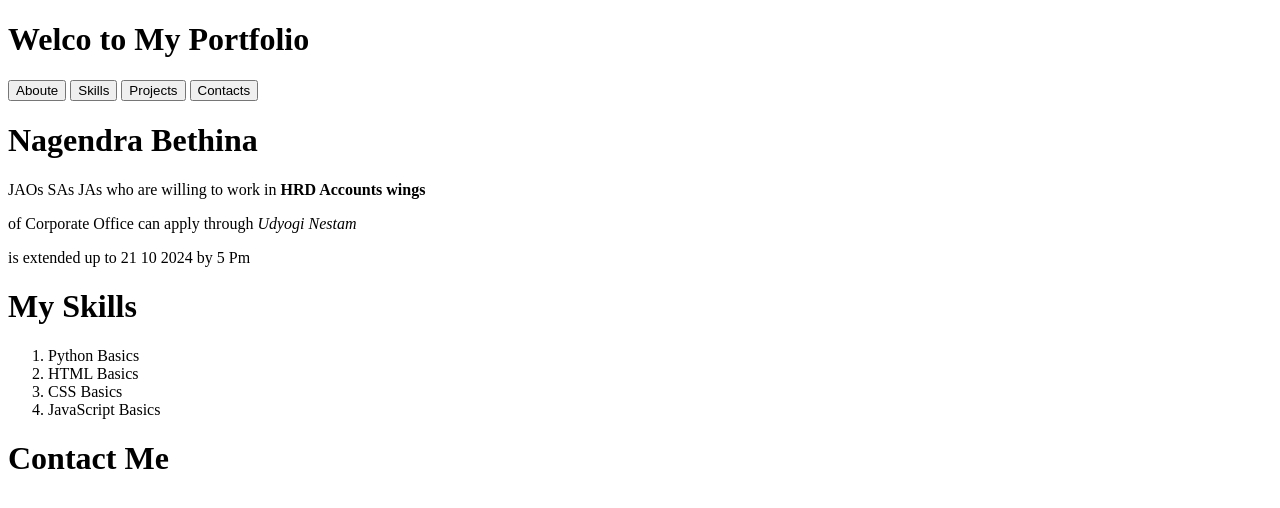
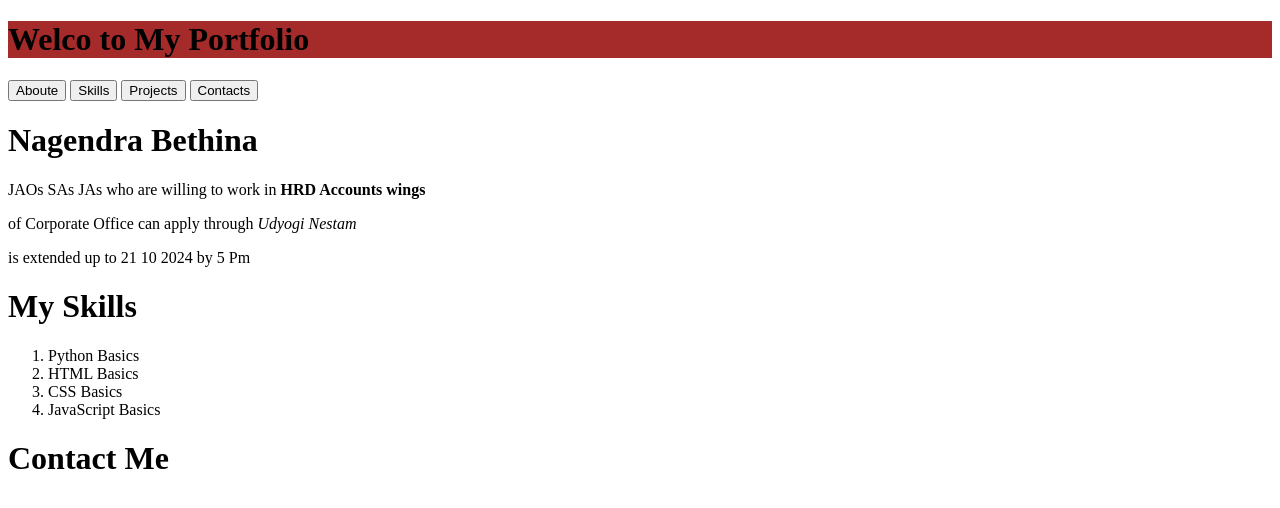
Before and after one commit to NagendraAPEPDCL/HTML-BASICS, a plain HTML site: page index.html in a window 1280 px wide. Drawn offline with Linux system fonts and the light colour scheme.

Commit message:
first change

```diff
--- a/index.html
+++ b/index.html
@@ -6,7 +6,7 @@
     <title>Document</title>
 </head>
 <body>
-    <h1>Welco to My Portfolio</h1>
+    <h1 style="background-color: brown;">Welco to My Portfolio</h1>
     <a href=""><button>Aboute</button></a>
     <a href=""><button>Skills</button></a>
     <a href=""><button>Projects</button></a>
```
